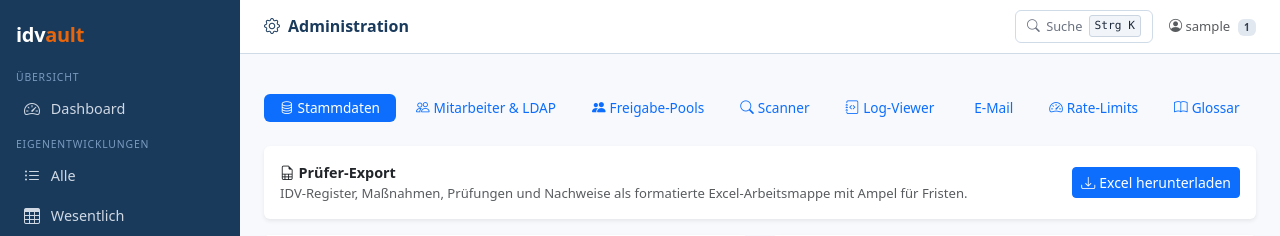
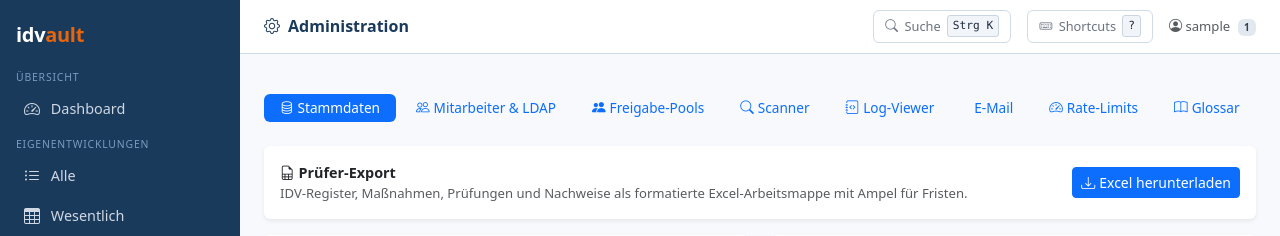
Before and after one commit to hvorragend/idvault, a Flask app: page /admin/ in a window 1280 px wide. Shown: the top 236 px of the page. Run offline with Flask 3, Linux system fonts and the light colour scheme; the visitor is signed in with stand-in values (Sample User, id 1); data comes from the database, SQL or seed files in the repository; data that the repository does not hold is empty; some libraries are stand-ins or nearby versions.

Commit message:
Shortcuts-Button in Topbar für bessere Auffindbarkeit
- Keyboard-Icon-Button neben der Suche öffnet den Shortcut-Hilfe-Dialog
- Zeigt Tastenkürzel ? als kbd-Badge, Beschriftung "Shortcuts" ab md-Breakpoint
- showHelp() als window.showHelp exponiert für data-action-Delegation

https://claude.ai/code/session_01MidkmHPTsc65WF2nmJbtLd

```diff
--- a/webapp/templates/base.html
+++ b/webapp/templates/base.html
@@ -516,6 +516,14 @@
           <kbd style="font-size:.7rem;background:#f1f5f9;border:1px solid #cbd5e1;
                       border-radius:3px;padding:.1rem .3rem;color:#1e293b;">Strg K</kbd>
         </button>
+        <button data-action="showHelp" title="Tastatur-Shortcuts anzeigen" style="background:none;border:1px solid var(--idv-border);border-radius:6px;
+                       padding:.3rem .7rem;cursor:pointer;color:#6b7280;font-size:.8rem;
+                       display:flex;align-items:center;gap:.4rem;white-space:nowrap;">
+          <i class="bi bi-keyboard"></i>
+          <span class="d-none d-md-inline">Shortcuts</span>
+          <kbd style="font-size:.7rem;background:#f1f5f9;border:1px solid #cbd5e1;
+                      border-radius:3px;padding:.1rem .3rem;color:#1e293b;">?</kbd>
+        </button>
         {% endif %}
         {% if session.user_name %}
         <span class="text-muted" style="font-size:.82rem;">
@@ -938,6 +946,7 @@
       }
       function showHelp() { var m = getHelp(); m.style.display = 'flex'; }
       function hideHelp() { if (helpEl) helpEl.style.display = 'none'; }
+      window.showHelp = showHelp;
 
       document.addEventListener('keydown', function (e) {
         if (e.ctrlKey || e.metaKey || e.altKey) return;
```
